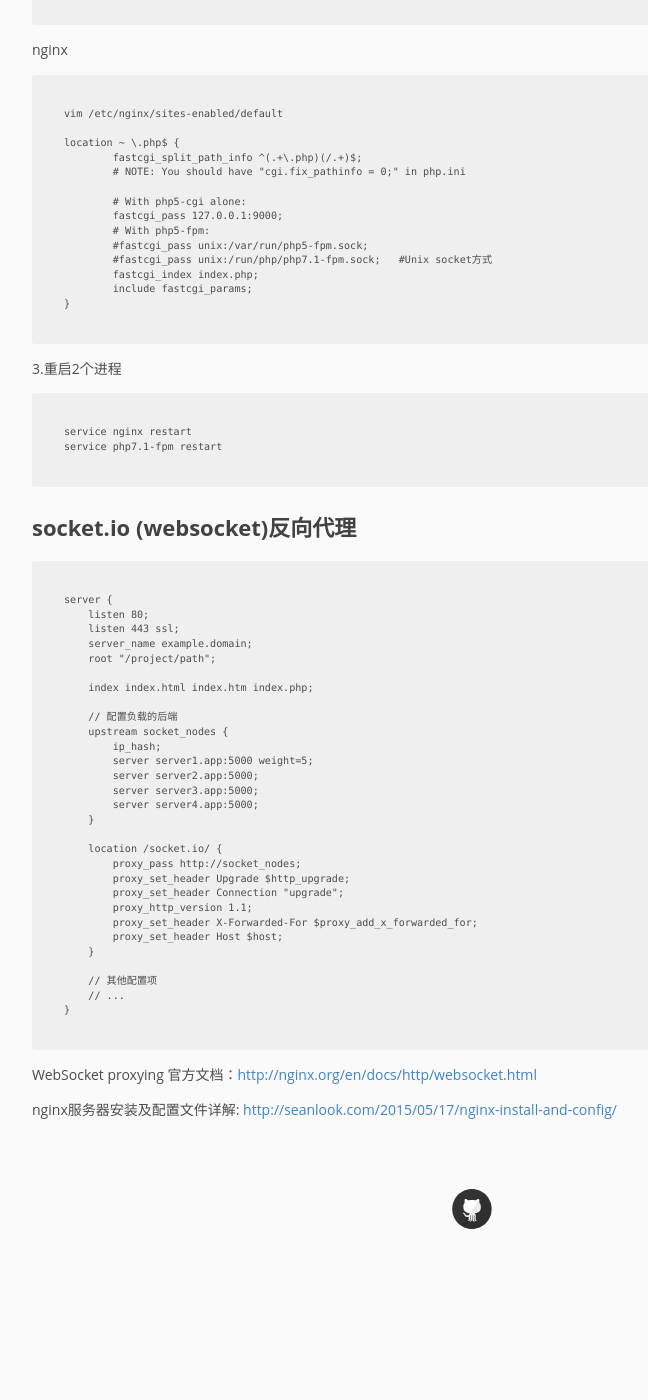
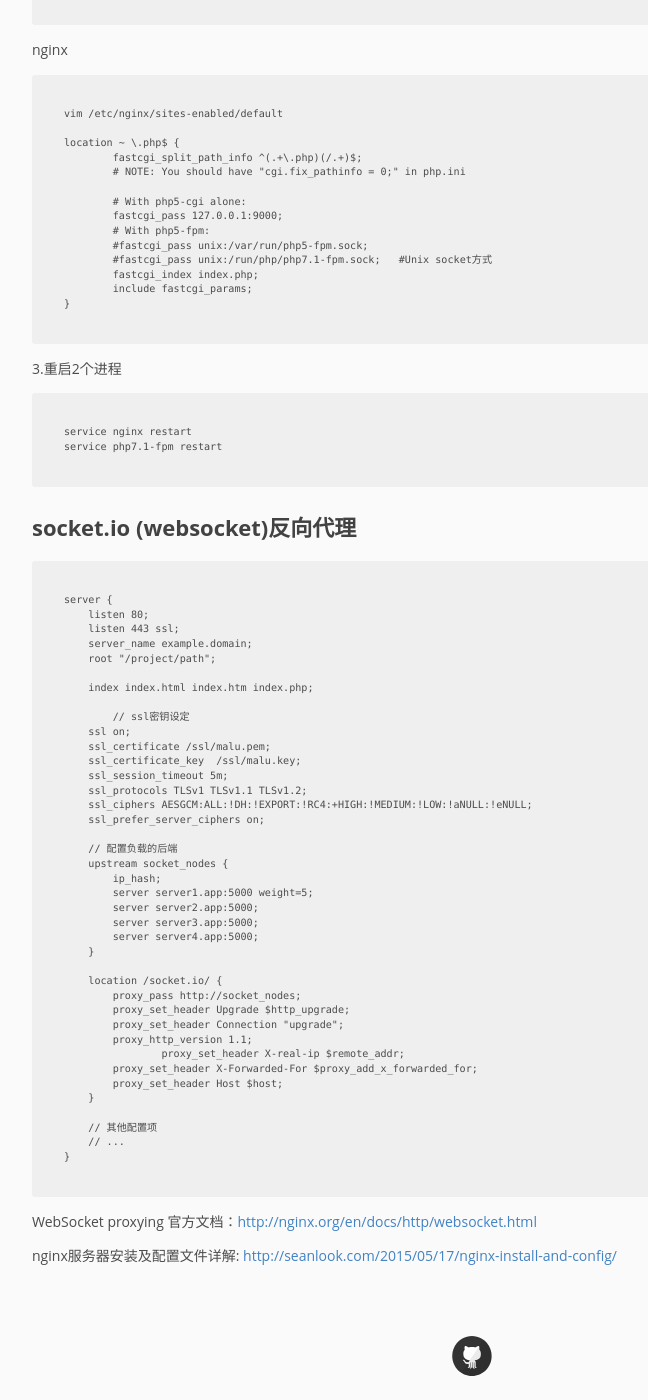
Before and after one commit to pingmalu/pingmalu.github.io, a Jekyll site: the page built from _posts/2016-06-30-Nginx日常笔记.md, in a window 1280 px wide and 1400 px high, scrolled down 8817 px. Shown: the whole window, without its empty margins (168-816 px from the left). Built offline with Jekyll 4.4.1, drawn with Linux system fonts in a browser that asks for light colours; nearby versions of some CDN libraries; before the commit the page ends 10071 px from its top, so only the background shows below that.

Commit message:
'update'

```diff
--- a/_posts/2016-06-30-Nginx日常笔记.md
+++ b/_posts/2016-06-30-Nginx日常笔记.md
@@ -497,6 +497,15 @@ nginx
 
 	    index index.html index.htm index.php;
 
+		// ssl密钥设定
+	    ssl on;
+	    ssl_certificate /ssl/malu.pem;
+	    ssl_certificate_key  /ssl/malu.key;
+	    ssl_session_timeout 5m;
+	    ssl_protocols TLSv1 TLSv1.1 TLSv1.2;
+	    ssl_ciphers AESGCM:ALL:!DH:!EXPORT:!RC4:+HIGH:!MEDIUM:!LOW:!aNULL:!eNULL;
+	    ssl_prefer_server_ciphers on;
+
 	    // 配置负载的后端
 	    upstream socket_nodes {
 	        ip_hash;
@@ -511,6 +520,7 @@ nginx
 	        proxy_set_header Upgrade $http_upgrade;
 	        proxy_set_header Connection "upgrade";
 	        proxy_http_version 1.1;
+			proxy_set_header X-real-ip $remote_addr;
 	        proxy_set_header X-Forwarded-For $proxy_add_x_forwarded_for;
 	        proxy_set_header Host $host;
 	    }
```
